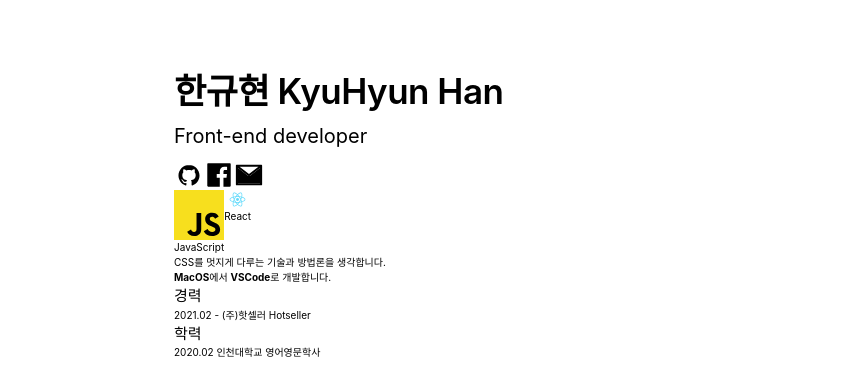
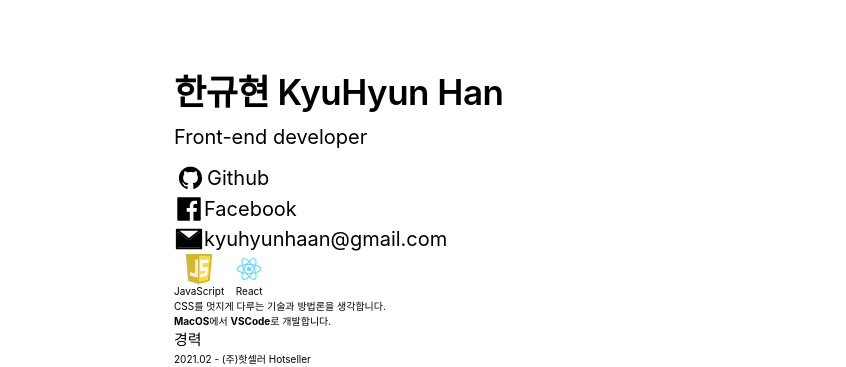
Before and after one commit to kyuhyunhan/KHdevlog, a Next.js app: page /about in a window 1280 px wide. Shown: the part 190-557 px from the top of the page, without its empty margins (18-864 px from the left). Built offline with nearby package versions, Linux system fonts and the light colour scheme.

Commit message:
Modify about page

```diff
--- a/pages/about.js
+++ b/pages/about.js
@@ -9,28 +9,50 @@ import { AiFillFacebook } from "react-icons/ai";
 export default function About() {
   return (
     <Layout>
-      <div className={utilStyles.heading2Xl}>한규현 KyuHyun Han</div>
+      <div className={`${utilStyles.heading2Xl} ${utilStyles.padding1px}`}>
+        한규현 KyuHyun Han
+      </div>
       <div className={utilStyles.headingLg}>Front-end developer</div>
       <div className={aboutStyles.profileLinks}>
-        <div className={aboutStyles.profileLink}>
-          <DiGithubBadge size={30} />
+        <div>
+          <a
+            className={aboutStyles.profileLink}
+            href="https://github.com/kyuhyunhan"
+            target="_blank"
+          >
+            <DiGithubBadge size={33} />
+            <span className={aboutStyles.profileLinkText}>Github</span>
+          </a>
         </div>
-        <div className={aboutStyles.profileLink}>
-          <AiFillFacebook size={30} />
+        <div>
+          <a
+            className={aboutStyles.profileLink}
+            href="https://www.facebook.com/profile.php?id=100015816003239"
+            target="_blank"
+          >
+            <AiFillFacebook size={30} />
+            <span className={aboutStyles.profileLinkText}>Facebook</span>
+          </a>
         </div>
         <div className={aboutStyles.profileLink}>
           <AiTwotoneMail size={30} />
+          <span className={aboutStyles.profileLinkText}>
+            kyuhyunhaan@gmail.com
+          </span>
         </div>
       </div>
 
       <div className={aboutStyles.skills}>
-        <div>
-          <img src="images/JSlogo.svg" />
-          JavaScript
+        <div className={aboutStyles.skill}>
+          <img className={aboutStyles.skillImg} src="images/JSlogo.svg" />
+          <div>JavaScript</div>
         </div>
-        <div>
-          <img src="images/Reactlogo.svg" />
-          React
+        <div className={aboutStyles.skill}>
+          <img
+            className={`${aboutStyles.skillImg} ${aboutStyles.reactImg}`}
+            src="images/Reactlogo.svg"
+          />
+          <div>React</div>
         </div>
       </div>
       <div>CSS를 멋지게 다루는 기술과 방법론을 생각합니다.</div>
--- a/styles/about.module.css
+++ b/styles/about.module.css
@@ -1,14 +1,29 @@
 .profileLinks {
   display: flex;
+  flex-direction: column;
+  align-items: flex-start;
 }
 .profileLink {
   display: flex;
   justify-content: center;
+  align-items: center;
+}
+.profileLinkText {
+  font-size: 20px;
 }
 .skills {
   display: flex;
+}
+.skill {
+  display: flex;
+  flex-direction: column;
+  justify-content: center;
+  align-items: center;
 }
 .skillImg {
   width: 30px;
   height: 30px;
 }
+.reactImg {
+  width: 50px;
+}
--- a/styles/global.css
+++ b/styles/global.css
@@ -29,7 +29,7 @@ ol {
 }
 
 a {
-  color: #0070f3;
+  color: #000;
   text-decoration: none;
 }
 
```
Also changed, not shown: public/images/JSlogo.svg, 1 other file (tests, documents, lock files or other folders).
